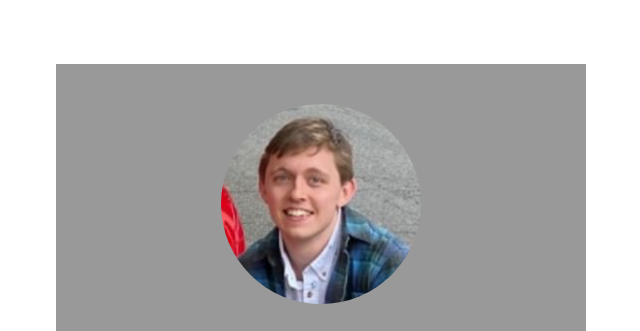
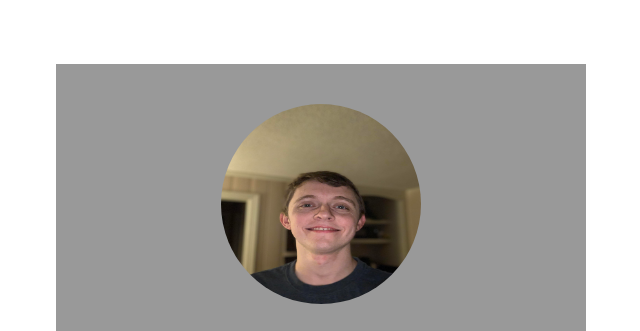
Before and after one commit to JWatkins20/jwatkins20.github.io, a plain HTML site: page index.html in a window 1280 px wide. Shown: the top 331 px of the page, without its empty margins (319-959 px from the left). Drawn offline with Linux system fonts and the light colour scheme.

Commit message:
updated pic

```diff
--- a/index.html
+++ b/index.html
@@ -8,7 +8,7 @@
   </head>
   <body>
 <div class="box">
-  <img src="me.png" alt="" class="box-img">
+  <img src="me.jpg" alt="" class="box-img">
   <h1>
 John Watkins</h1>
 <h5>
```
Also changed, not shown: me.jpg (added), me.png (deleted).
